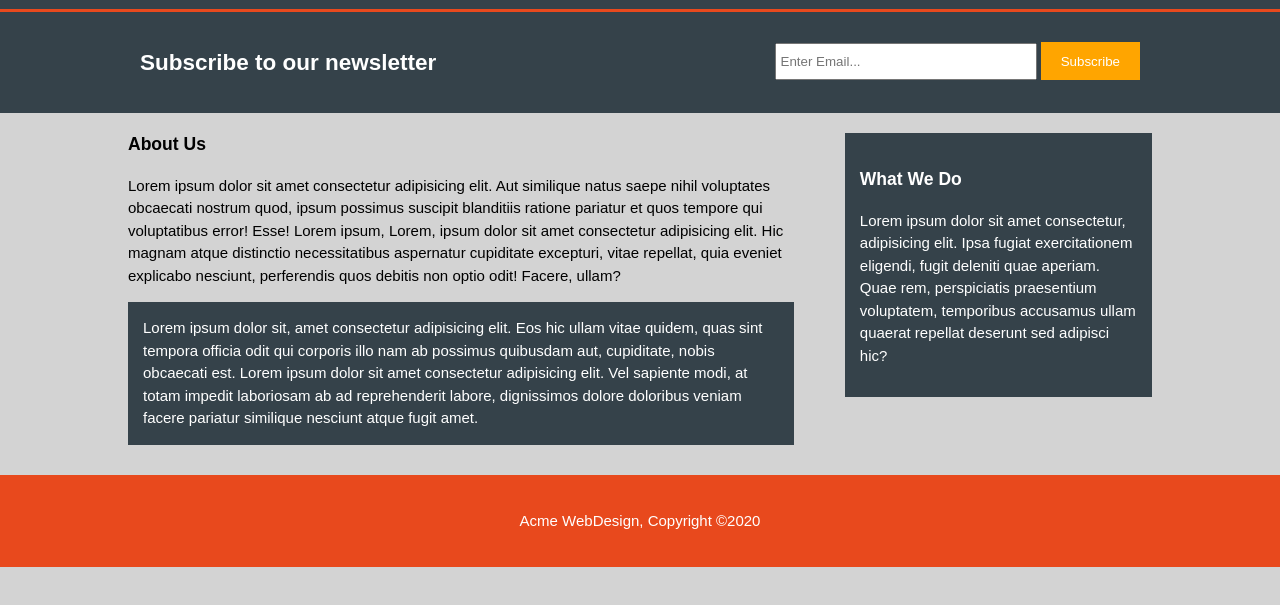
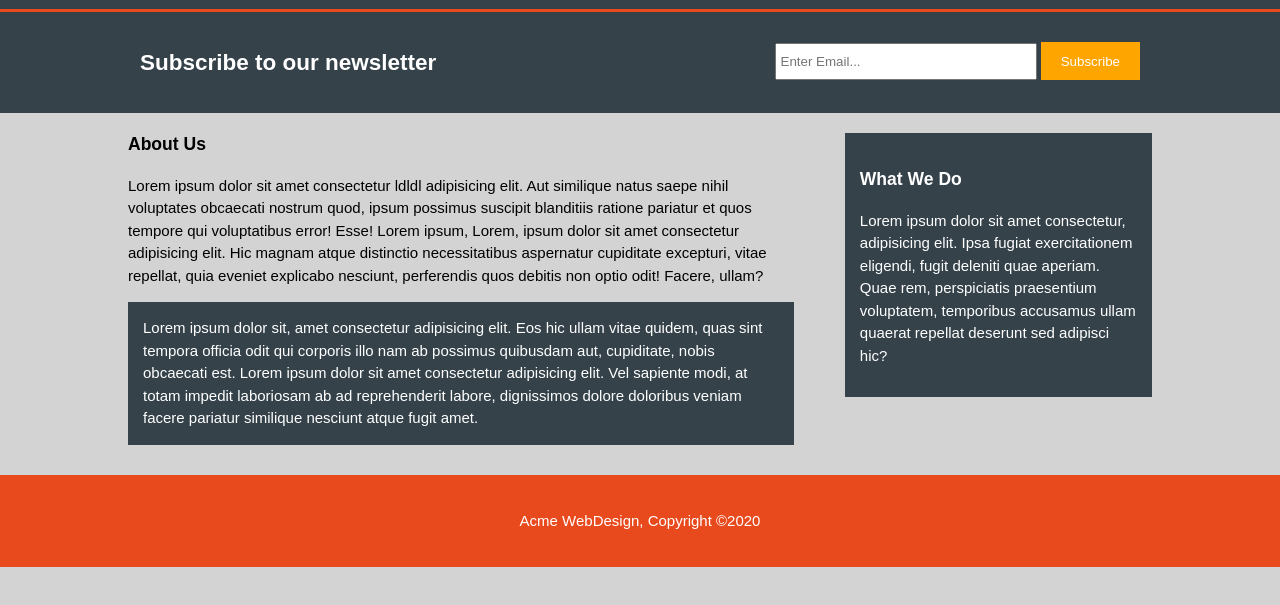
Before and after one commit to VincentVegaX/acmeWebForLearn, a plain HTML site: page about.html in a window 1280 px wide. Shown: the part 91-696 px from the top of the page. Drawn offline with Linux system fonts and the light colour scheme.

Commit message:
changes in spelling

```diff
--- a/about.html
+++ b/about.html
@@ -39,7 +39,7 @@
         <div class="container">
             <article id="main-col">
                 <h1 class="page-title">About Us</h1>
-                <p>Lorem ipsum dolor sit amet consectetur adipisicing elit. Aut similique natus saepe nihil voluptates obcaecati nostrum quod, ipsum possimus suscipit blanditiis ratione pariatur et quos tempore qui voluptatibus error! Esse! Lorem ipsum,
+                <p>Lorem ipsum dolor sit amet consectetur ldldl adipisicing elit. Aut similique natus saepe nihil voluptates obcaecati nostrum quod, ipsum possimus suscipit blanditiis ratione pariatur et quos tempore qui voluptatibus error! Esse! Lorem ipsum,
                     Lorem, ipsum dolor sit amet consectetur adipisicing elit. Hic magnam atque distinctio necessitatibus aspernatur cupiditate excepturi, vitae repellat, quia eveniet explicabo nesciunt, perferendis quos debitis non optio odit! Facere,
                     ullam?
                 </p>
```
